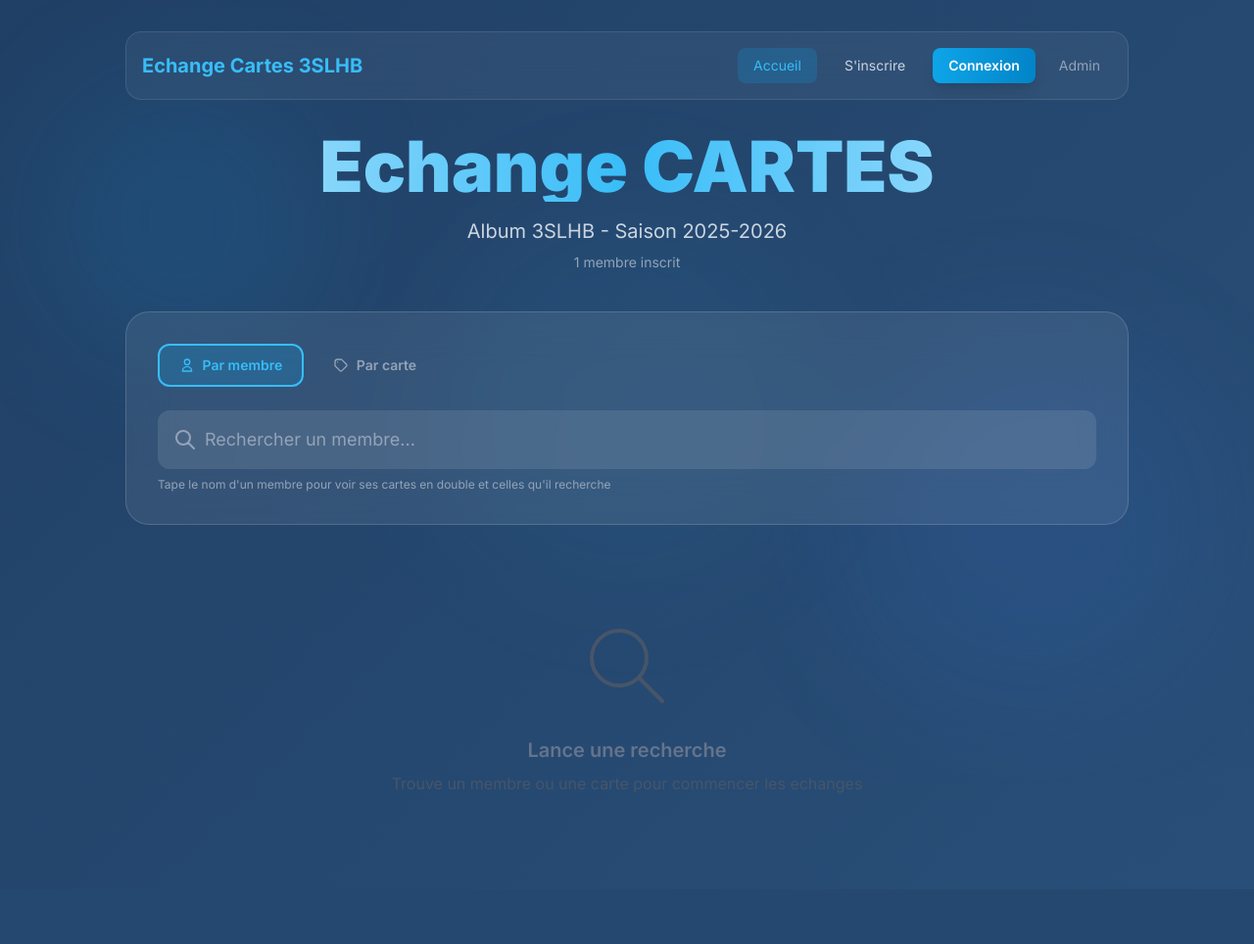
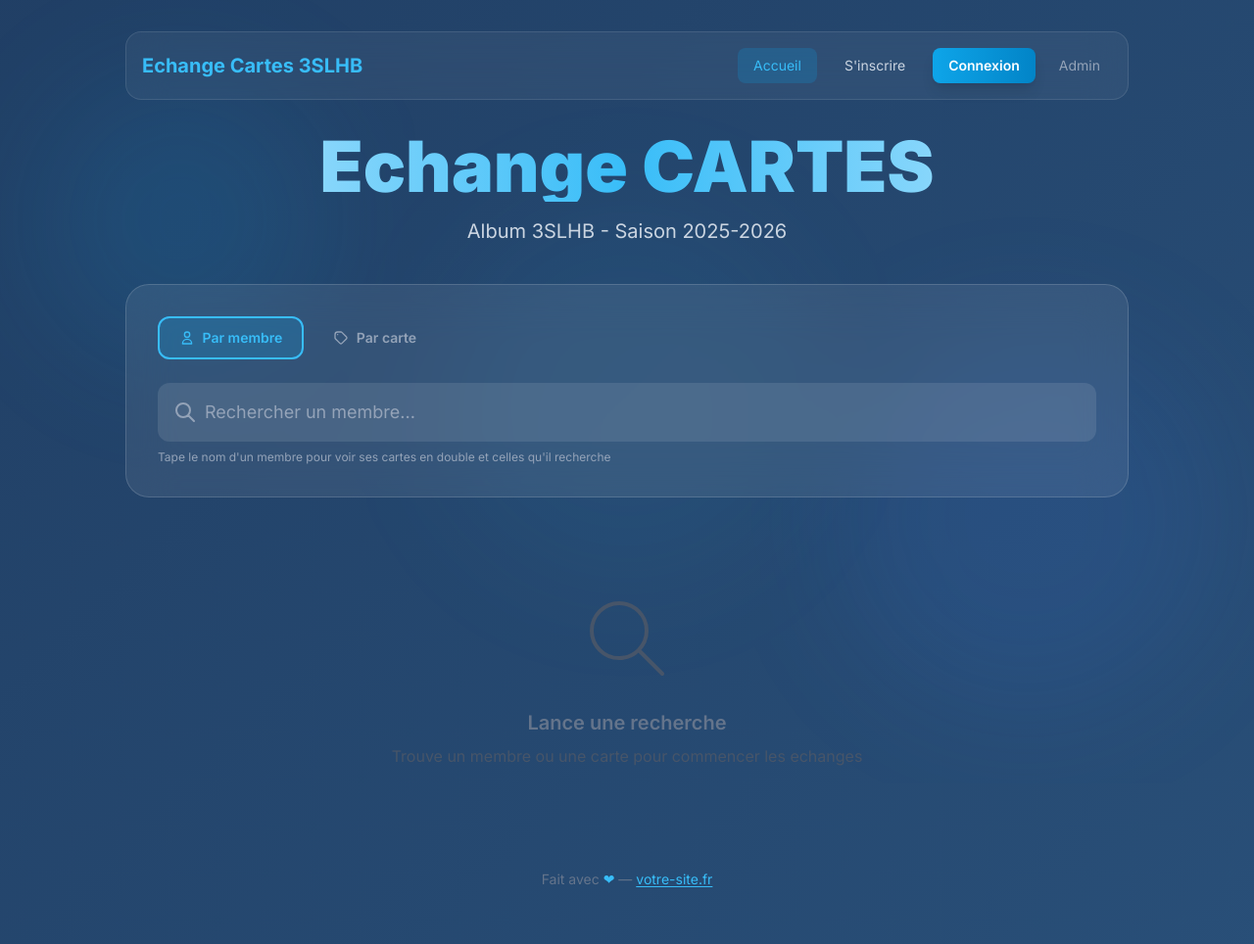
Before and after one commit to Lemalty/trading-cartes-panini, a Node project: template src/views/index.ejs in a window 1280 px wide. Shown: the whole page at 98% size. Before the commit the page ends 810 px from the top, so only its background shows below. Run offline with Node 20 templates, Linux system fonts and the light colour scheme; the template is opened without the code that fills it: most values are stand-ins (such as "Sample title", 1, 10 or a date in 2020); some libraries are stand-ins or nearby versions.

Commit message:
Supprime le compteur de membres et ajoute un footer avec lien
- Retire la ligne affichant le nombre d'inscrits dans le hero
- Ajoute un footer centré avec un lien vers le site web (URL à remplacer)

https://claude.ai/code/session_01KFhy793WV3ggE9QrDxik9C

```diff
--- a/src/views/index.ejs
+++ b/src/views/index.ejs
@@ -80,7 +80,6 @@
             Echange CARTES
         </h1>
         <p class="text-base sm:text-xl text-slate-300 mb-1 sm:mb-2">Album 3SLHB - Saison 2025-2026</p>
-        <p class="text-sm text-slate-400"><%= memberCount %> membre<%= memberCount > 1 ? 's' : '' %> inscrit<%= memberCount > 1 ? 's' : '' %></p>
     </header>
 
     <!-- Recherche -->
@@ -347,5 +346,16 @@
     });
 </script>
 
+
+<footer class="relative z-10 text-center mt-10 pb-6">
+    <p class="text-sm text-slate-500">
+        Fait avec <span class="text-sky-400">&#10084;</span> &mdash;
+        <a href="https://votre-site.fr" target="_blank" rel="noopener noreferrer"
+           class="text-sky-400 hover:text-sky-300 transition-colors underline underline-offset-2">
+            votre-site.fr
+        </a>
+    </p>
+</footer>
+
 </body>
 </html>
```
